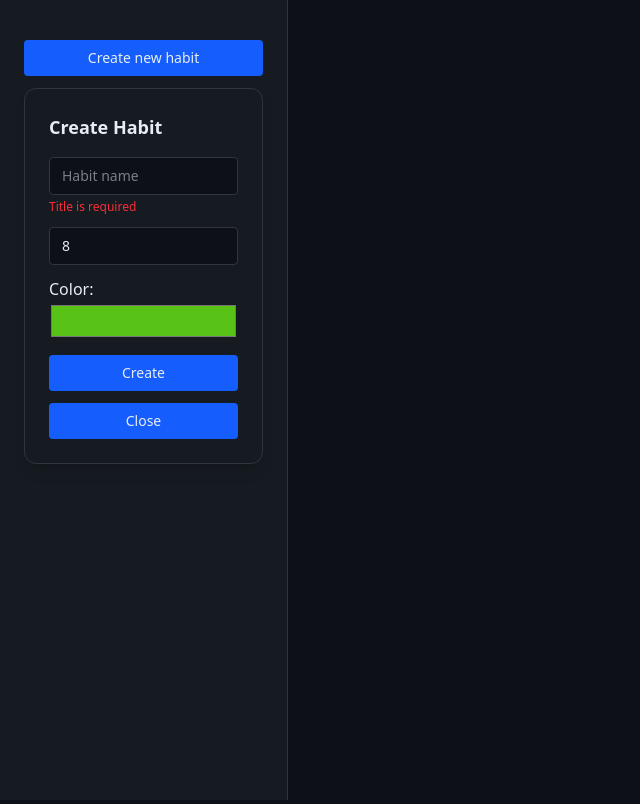
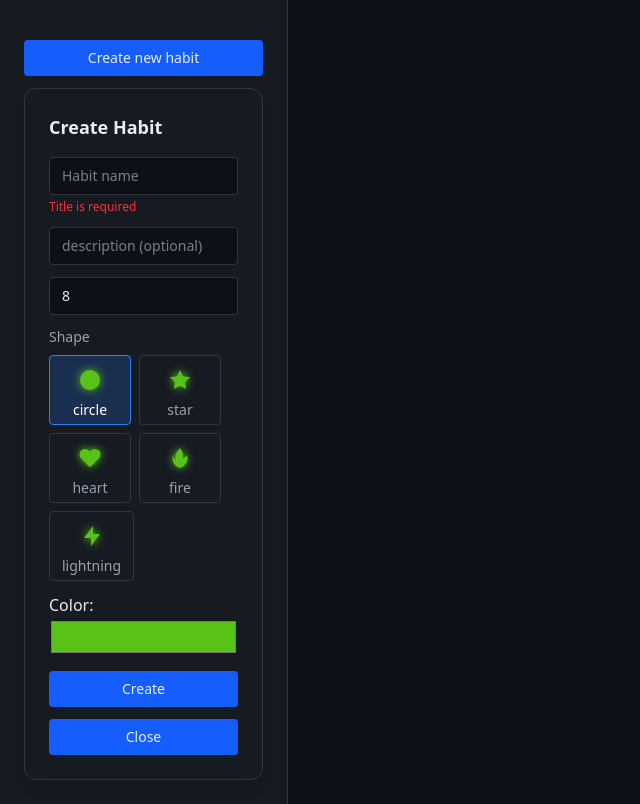
Before and after one commit to Totemy/habit_app, a Vue app in the folder habit-app/: page / in a window 1280 px wide. Both pictures are taken after a click on the button "Create new habit". Shown: the whole page, without its empty margins (0-640 px from the left). Built offline with nearby package versions, Linux system fonts and the light colour scheme.

Commit message:
Added shapes and description for all forms

```diff
--- a/habit-app/src/components/HabitDetails.vue
+++ b/habit-app/src/components/HabitDetails.vue
@@ -27,8 +27,9 @@ const handleSave = (
   count: number,
   color: string,
   shape: HabitShape,
+  description: string,
 ) => {
-  habitManager?.edit(props.habit.id, title, count, color, shape)
+  habitManager?.edit(props.habit.id, title, count, color, shape, description)
   showEdit.value = false
 }
 </script>
@@ -36,7 +37,6 @@ const handleSave = (
   <div class="card p-6">
     <div class="flex items-center justify-between mb-6">
       <h2 class="text-2xl font-bold">{{ habit.title }}</h2>
-      <p>{{ habit.description }}</p>
       <button
         class="text-gray-400 hover:text-white transition p-1"
         @click="showEdit = true"
@@ -62,6 +62,9 @@ const handleSave = (
           />
         </svg>
       </button>
+    </div>
+    <div class="flex flex-wrap">
+      <p>{{ habit.description }}</p>
     </div>
     <div class="flex flex-wrap">
       <HabitItem
--- a/habit-app/src/components/HabitEditModal.vue
+++ b/habit-app/src/components/HabitEditModal.vue
@@ -14,6 +14,7 @@ const emit = defineEmits<{
     count: number,
     color: string,
     shape: HabitShape,
+    description: string,
   ): void
   (e: 'close'): void
 }>()
@@ -21,11 +22,19 @@ const emit = defineEmits<{
 const title = ref(props.habit.title)
 const count = ref(props.habit.items.length)
 const color = ref(props.habit.color)
+const description = ref(props.habit.description)
 const shape = ref<HabitShape>(props.habit.shape)
 
 const handleSave = () => {
   if (!title.value.trim()) return
-  emit('save', title.value, count.value, color.value, shape.value)
+  emit(
+    'save',
+    title.value,
+    count.value,
+    color.value,
+    shape.value,
+    description.value,
+  )
 }
 </script>
 
@@ -44,7 +53,12 @@ const handleSave = () => {
             placeholder="Habit name"
             class="input"
           />
-
+          <input
+            v-model="description"
+            type="text"
+            placeholder="description..."
+            class="input"
+          />
           <input
             v-model.number="count"
             type="number"
--- a/habit-app/src/components/HabitForm.vue
+++ b/habit-app/src/components/HabitForm.vue
@@ -1,23 +1,43 @@
 <script setup lang="ts">
 import { computed, ref } from 'vue'
+import { defaultShapes } from '../utils/shapes'
+import type { HabitShape } from '../types/Habit'
 
 const emit = defineEmits<{
-  (e: 'submit', title: string, count: number, color: string): void
+  (
+    e: 'submit',
+    title: string,
+    count: number,
+    color: string,
+    shape: HabitShape,
+    description: string,
+  ): void
   (e: 'close'): void
 }>()
 
 const title = ref('')
 const count = ref(8)
 const color = ref('#59c217')
+const shape = ref<HabitShape>('circle')
+const description = ref('')
 
 const handleSubmit = () => {
   if (error.value) return
 
-  emit('submit', title.value, count.value, color.value)
+  emit(
+    'submit',
+    title.value,
+    count.value,
+    color.value,
+    shape.value,
+    description.value,
+  )
 
   title.value = ''
   count.value = 1
   color.value = '#59c217'
+  shape.value = 'circle'
+  description.value = ''
 }
 const error = computed(() => {
   return title.value.trim() ? '' : 'Title is required'
@@ -43,6 +63,12 @@ const safeCount = computed({
         :class="error && 'border-red-500  animate-[shake_0.2s]'"
       />
       <p v-if="error" class="text-xs text-red-500 -mt-2">{{ error }}</p>
+      <input
+        v-model="description"
+        type="text"
+        placeholder="description (optional)"
+        class="input"
+      />
 
       <input
         v-model.number="safeCount"
@@ -56,6 +82,35 @@ const safeCount = computed({
         "
       />
 
+      <p class="text-sm mb-2 text-gray-400">Shape</p>
+      <div class="flex gap-2 flex-wrap">
+        <button
+          type="button"
+          v-for="(defaultShape, key) in defaultShapes"
+          :key="key"
+          class="px-3 py-1 rounded text-sm border transition"
+          :class="
+            shape === defaultShape.type
+              ? 'border-blue-500 bg-blue-500/20 text-white'
+              : 'border-[#30363d] text-gray-400 hover:border-gray-500'
+          "
+          @click="shape = defaultShape.type"
+        >
+          <svg
+            xmlns="http://www.w3.org/2000/svg"
+            class="w-6 h-6 m-2 mx-auto cursor-pointer transition hover:scale-110"
+            viewBox="0 0 24 24"
+            :style="{
+              fill: color,
+              filter: `drop-shadow(0 0 4px ${color})`,
+            }"
+            v-html="defaultShape.svgIcon"
+          />
+          <div class="min-w-14">
+            {{ defaultShape.label }}
+          </div>
+        </button>
+      </div>
       <div class="row">
         <p>Color:</p>
         <input
--- a/habit-app/src/components/HabitSidebar.vue
+++ b/habit-app/src/components/HabitSidebar.vue
@@ -48,8 +48,8 @@ const selectHabit = (id: string) => {
     <HabitForm
       v-if="habitManager.showCreate.value"
       @submit="
-        (title, count, color) => {
-          habitManager.add(title, count, color)
+        (title, count, color, shape) => {
+          habitManager.add(title, count, color, shape, description)
           habitManager.closeCreate()
         }
       "
--- a/habit-app/src/composables/useHabitManager.ts
+++ b/habit-app/src/composables/useHabitManager.ts
@@ -15,7 +15,12 @@ export function useHabitManager() {
   const loadHabits = (): Habit[] => {
     try {
       const data = localStorage.getItem(STORAGE_KEY)
-      return data ? JSON.parse(data) : []
+      const parsed = data ? JSON.parse(data) : []
+
+      return parsed.map((habit: Habit) => ({
+        ...habit,
+        description: habit.description ?? '',
+      }))
     } catch {
       return []
     }
@@ -48,6 +53,7 @@ export function useHabitManager() {
       ...habit,
       id: crypto.randomUUID(),
       title: habit.title + '(copy)',
+      description: habit.description,
       items: habit.items.map((item) => ({ ...item })),
     }
     habits.value.push(newHabit)
@@ -57,9 +63,16 @@ export function useHabitManager() {
   watch(habits, () => saveHabits(), { deep: true })
 
   //  actions
-  const add = (title: string, count: number, color: string) => {
-    const habit = createHabit(title, count, color)
+  const add = (
+    title: string,
+    count: number,
+    color: string,
+    shape: HabitShape,
+    description: string,
+  ) => {
+    const habit = createHabit(title, count, color, shape, description)
     habits.value.push(habit)
+    activeHabitId.value = habit.id
 
     if (!activeHabitId.value) {
       activeHabitId.value = habit.id
@@ -80,6 +93,7 @@ export function useHabitManager() {
     newCount: number,
     color: string,
     shape: HabitShape,
+    description: string,
   ) => {
     const habit = habits.value.find((h) => h.id === id)
     if (!habit) return
@@ -87,6 +101,7 @@ export function useHabitManager() {
     habit.title = title
     habit.color = color
     habit.shape = shape
+    habit.description = description
 
     const current = habit.items.length
     if (newCount > current)
--- a/habit-app/src/utils/habitHelper.ts
+++ b/habit-app/src/utils/habitHelper.ts
@@ -5,12 +5,14 @@ export const createHabit = (
   count: number,
   color: string,
   shape: HabitShape = 'circle',
+  description: string,
 ): Habit => ({
   id: crypto.randomUUID(),
   title,
   color,
   shape,
   items: createHabitItems(count),
+  description,
 })
 
 export const createHabitItems = (count: number): HabitItem[] => {
```
